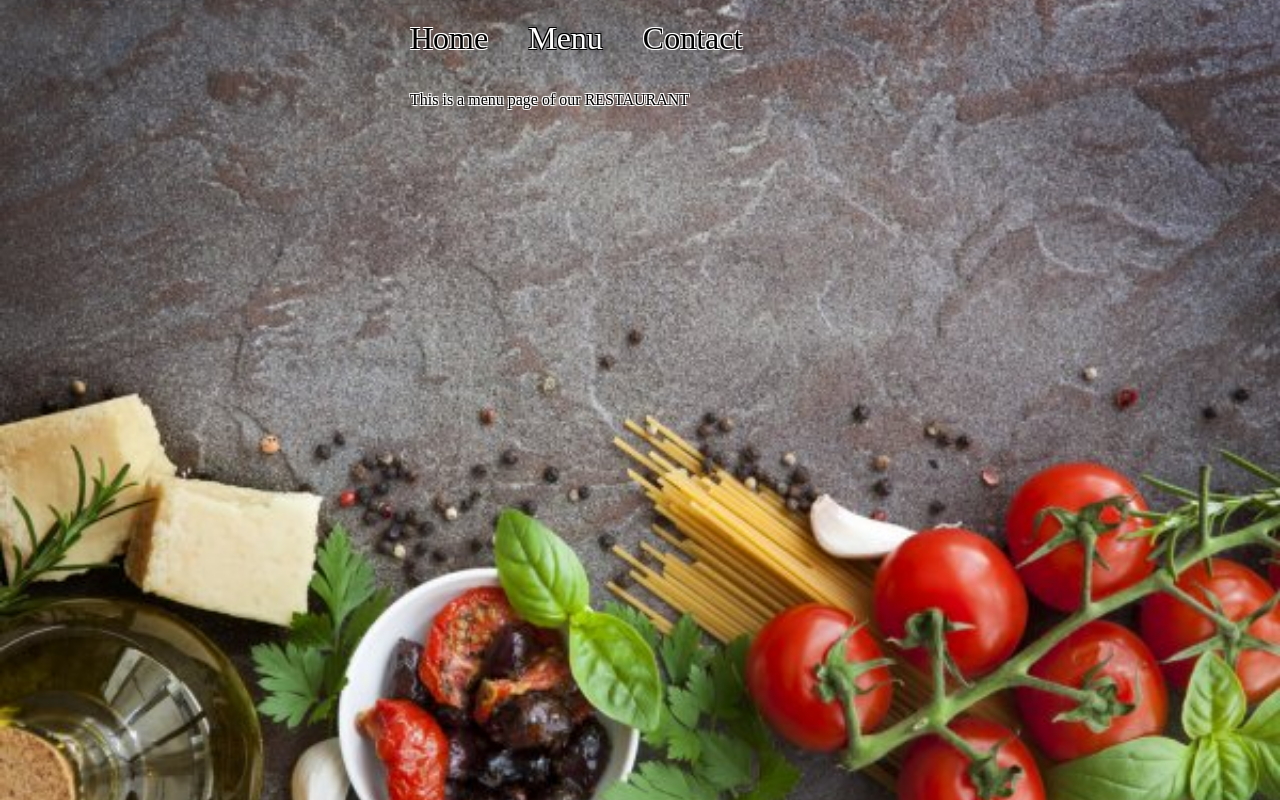
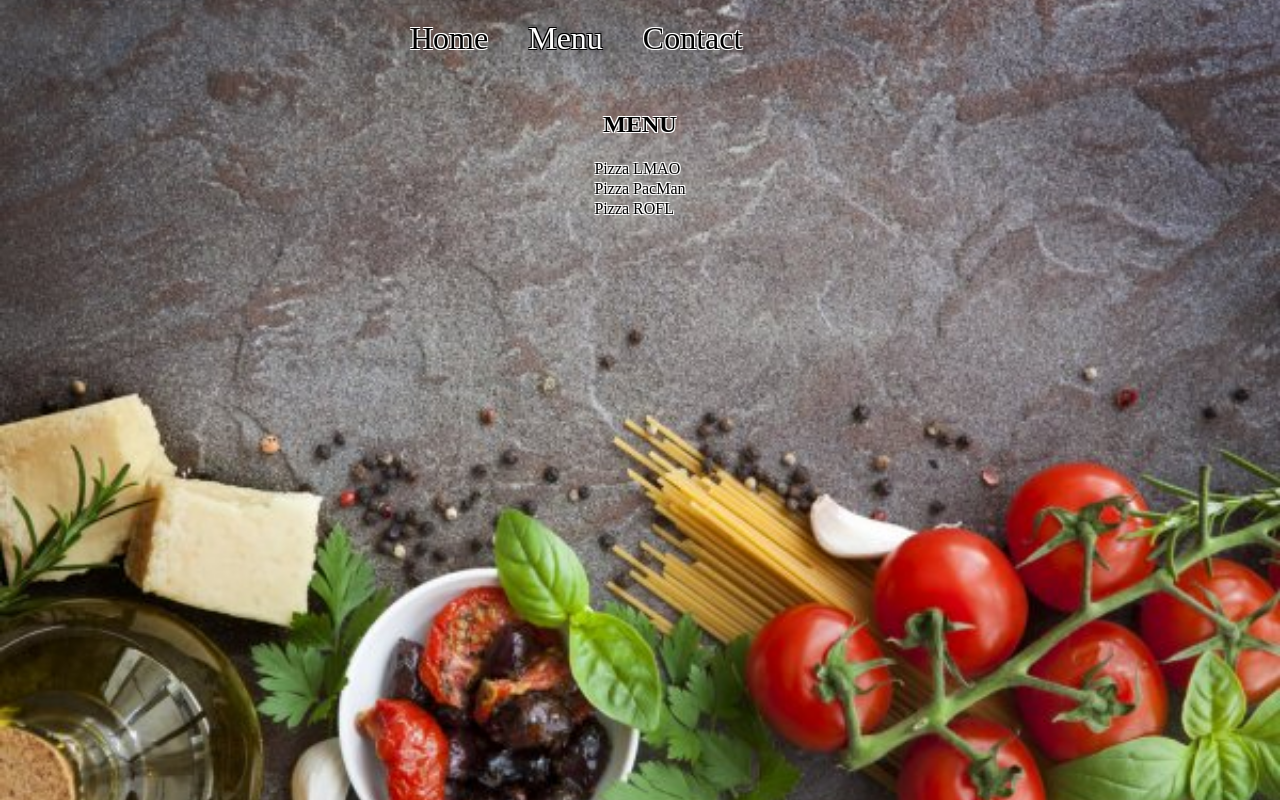
Before and after one commit to Norraynor/restaurant-page, a website built with webpack: page dist/index.html in a window 1280 px wide. Both pictures are taken after a click on the label "Menu". Built offline with nearby package versions, Linux system fonts and the light colour scheme.

Commit message:
added description to tabs

```diff
--- a/src/contact-page.js
+++ b/src/contact-page.js
@@ -1,10 +1,16 @@
 //contact page
 
-const para=document.createElement("p");
+const h2=document.createElement("h2");
+const para = document.createElement("p");
+const container = document.createElement("div");
+const foodArray = ["Pizza LMAO", "Pizza PacMan", "Pizza ROFL"]
 
 const contactPageContent = function(){
-    para.textContent = "This is a contact page of our RESTAURANT";
-    return para;
+    h2.textContent = "Contact info:";
+    para.textContent = "Phone: (12) 345-6789";
+    container.appendChild(h2);
+    container.appendChild(para);
+    return container;
 }
 
 export{
--- a/src/index.css
+++ b/src/index.css
@@ -80,3 +80,6 @@ h3, p{
   border-radius: 3px;
   margin-top: 5px;
 }
+.content{
+  text-align: center;
+}
--- a/src/index.js
+++ b/src/index.js
@@ -29,6 +29,10 @@ const loadButtons =(function(){
         buttonArray[i].addEventListener("click",pageLoader)
     }
 })();
+const homeLoader = (function(){
+    const firstLabel = document.querySelector("label");
+    loadPage(firstLabel.nextElementSibling,homePageContent());
+})();
 
 const clearContents = function(){
     const contents = document.querySelectorAll(".content");
--- a/src/initial-page.js
+++ b/src/initial-page.js
@@ -1,10 +1,15 @@
 //home page
 
 const para=document.createElement("p");
+const h2=document.createElement("h2");
+const container = document.createElement("div");
 
 const homePageContent = function(){
-    para.textContent = "This is a main page of our RESTAURANT";
-    return para;
+    h2.textContent = "SUPER DUPER RESTAURANTE!";
+    para.textContent = "Welcome to the Restaurant";
+    container.appendChild(h2);
+    container.appendChild(para);
+    return container;
 }
 
 export{
--- a/src/menu-page.js
+++ b/src/menu-page.js
@@ -1,10 +1,23 @@
 //menu page
 
-const para=document.createElement("p");
+const table=document.createElement("table");
+const h2=document.createElement("h2");
+const container = document.createElement("div");
+const foodArray = ["Pizza LMAO", "Pizza PacMan", "Pizza ROFL"]
 
 const menuPageContent = function(){
-    para.textContent = "This is a menu page of our RESTAURANT";
-    return para;
+    h2.textContent = "MENU";
+    table.textContent = "";
+    foodArray.forEach(element => {
+        const tr = document.createElement("tr");
+        tr.textContent = element;
+        table.appendChild(tr);
+    });
+    table.style.textAlign = "left";
+    table.style.margin = "0 auto";
+    container.appendChild(h2);
+    container.appendChild(table);
+    return container;
 }
 
 export{
--- a/webpack.config.js
+++ b/webpack.config.js
@@ -14,7 +14,7 @@ module.exports = {
         include: /src/,
         sideEffects:true,
         use: [
-          'style-loader',
+          //'style-loader',
           MiniCssExtractPlugin.loader,
           'css-loader'
         ]
@@ -35,6 +35,6 @@ module.exports = {
     ]
   },
   plugins: [
-    new MiniCssExtractPlugin({filename: 'index.css'}),
+    new MiniCssExtractPlugin(),
   ]
 };
```
Also changed, not shown: dist/index.html, dist/main.css, dist/main.js.
